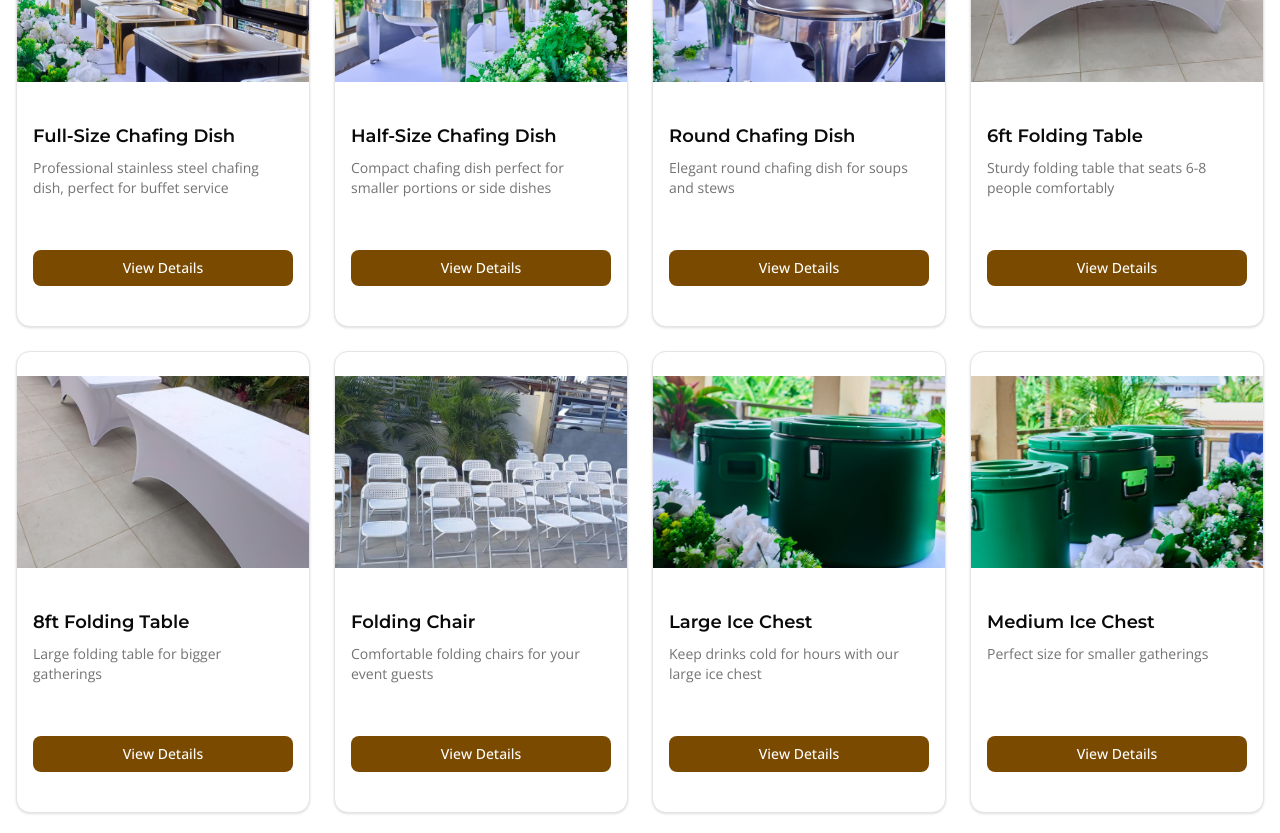
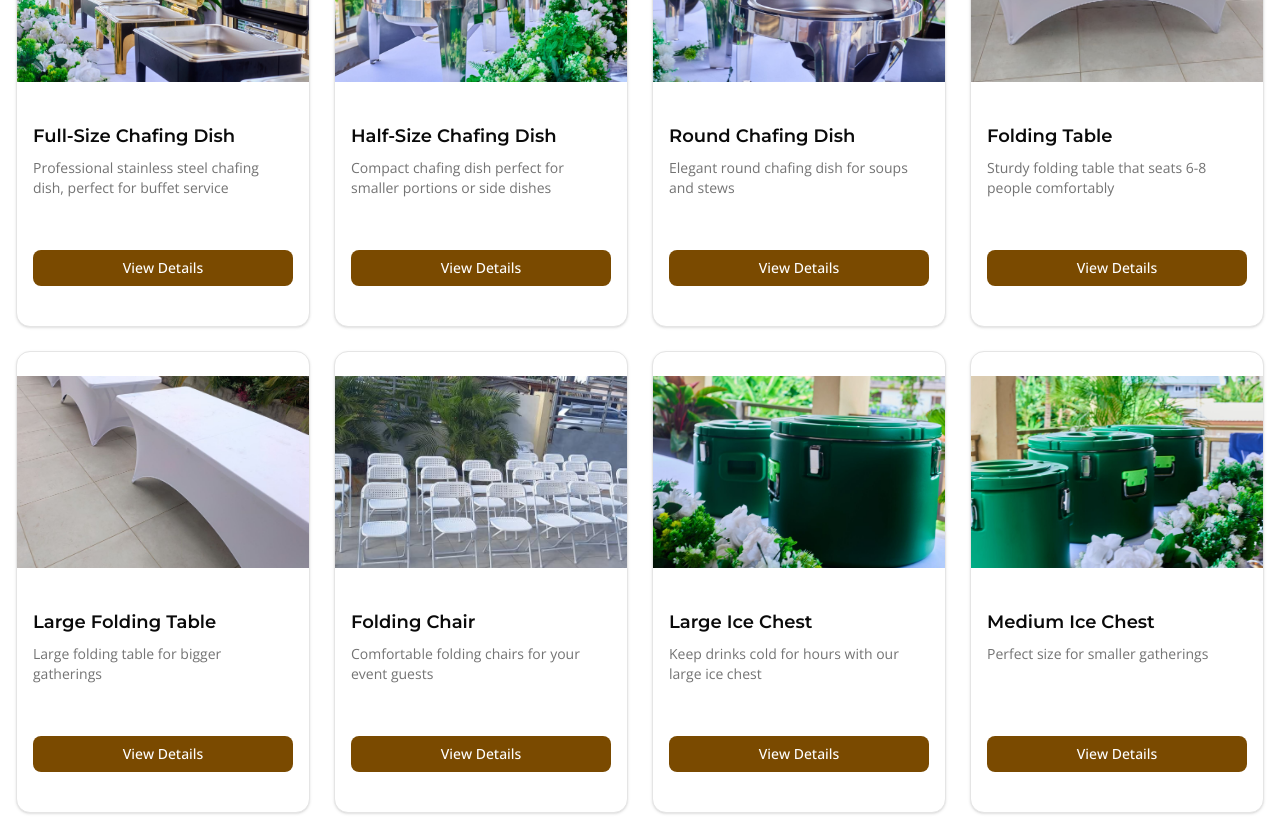
Before and after one commit to en-arthur/mk-rentals, a Next.js app: page /products in a window 1280 px wide. Shown: the part 500-1333 px from the top of the page. Built offline with nearby package versions, Linux system fonts and the light colour scheme.

Commit message:
init commit

```diff
--- a/src/components/home/video-demo.jsx
+++ b/src/components/home/video-demo.jsx
@@ -133,7 +133,7 @@ function VideoDialog({ video, open, onOpenChange }) {
 
   return (
     <Dialog open={open} onOpenChange={handleOpenChange}>
-      <DialogContent className="max-w-6xl w-full">
+      <DialogContent className="max-w-[95vw] w-full h-[95vh]">
         <DialogHeader>
           <DialogTitle>{video?.title}</DialogTitle>
         </DialogHeader>
--- a/src/lib/data/products.js
+++ b/src/lib/data/products.js
@@ -26,7 +26,7 @@ export const products = [
   // Tables & Chairs
   {
     id: 'table-001',
-    name: '6ft Folding Table',
+    name: 'Folding Table',
     category: 'tables-chairs',
     description: 'Sturdy folding table that seats 6-8 people comfortably',
     longDescription: 'Heavy-duty folding table with plastic top and steel frame. Easy to set up and transport.',
@@ -34,7 +34,7 @@ export const products = [
   },
   {
     id: 'table-002',
-    name: '8ft Folding Table',
+    name: 'Large Folding Table',
     category: 'tables-chairs',
     description: 'Large folding table for bigger gatherings',
     images: ['/product_images/table3.jpg', '/product_images/table4.jpg']
```
